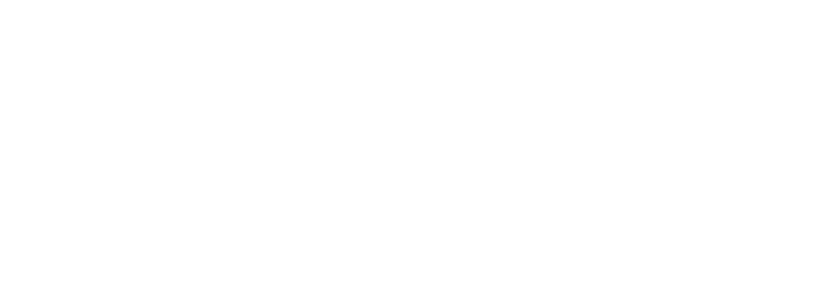
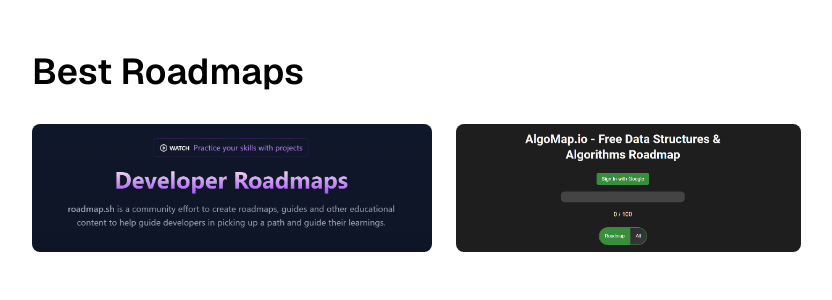
Before and after one commit to iamsaura8h/Student75Pro, a React (Vite) app: page /roadmaps in a window 1280 px wide. Before the commit this address had no page. Shown: the top 300 px of the page, without its empty margins (8-840 px from the left). Built offline with nearby package versions, Linux system fonts and the light colour scheme.

Commit message:
added roadmaps

```diff
--- a/src/App.tsx
+++ b/src/App.tsx
@@ -2,6 +2,7 @@
 import LandingPage1 from './pages/LandingPage1';
 import LandingPage2 from './pages/LandingPage2';
 import DSA from './pages/DSA';
+import Roadmaps from './pages/Roadmaps';
 
 const App = () => {
   return (
@@ -10,6 +11,7 @@
         <Route path="/new" element={<LandingPage1 />} />
         <Route path="/" element={<LandingPage2 />} />
         <Route path="/dsa" element={<DSA />} />
+        <Route path="/roadmaps" element={<Roadmaps />} />
       </Routes>
     </Router>
   );
--- a/src/pages/DSA.tsx
+++ b/src/pages/DSA.tsx
@@ -53,8 +53,8 @@
   ];
 
   return (
-    <div className="min-w-screen min-h-screen p-12">
-        <h1 className="text-4xl font-giest font-semibold p-4">Best DSA Playlists</h1>
+    <div className="min-w-screen min-h-screen px-10 py-5">
+        <h1 className="text-4xl font-giest font-semibold py-8">Best DSA Playlists</h1>
       <div className="flex flex-wrap gap-6">
         {videos.map((video) => (
           <VideoCard key={video.videoId} {...video} />
--- /dev/null
+++ b/src/pages/Roadmaps.tsx
@@ -0,0 +1,29 @@
+function Roadmaps() {
+  return (
+    <>
+      <div className="h-screen px-10 py-5">
+        <h1 className="text-4xl font-giest font-semibold py-8">
+          Best Roadmaps
+        </h1>
+        <div className="flex flex-wrap gap-6 ">
+            <a href="https://roadmap.sh/" target="_blank">
+              <img
+                src="roadmap.png"
+                alt="photu"
+                className="w-auto h-32 rounded-lg transition-all transform hover:scale-105 hover:shadow-xl cursor-pointer"
+              />
+            </a>
+            <a href="https://algomap.io/" target="_blank">
+              <img
+                src="algomap.png"
+                alt="photu2"
+                className="w-auto h-32 rounded-lg transition-all transform hover:scale-105 hover:shadow-xl cursor-pointer"
+              />
+            </a>
+        </div>
+      </div>
+    </>
+  );
+}
+
+export default Roadmaps;
```
Also changed, not shown: public/algomap.png (added), public/roadmap.png (added).
